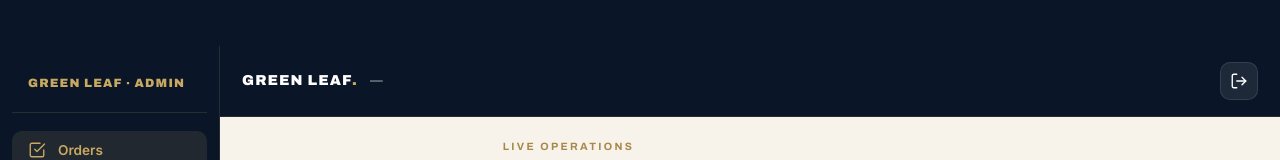
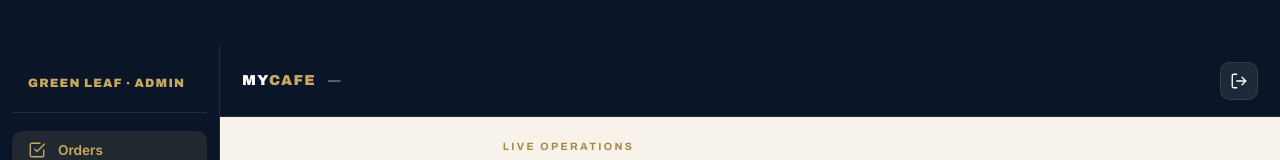
Before and after one commit to saadcs2026-cs/Sample-Restaurant, a website: page public/admin.html in a window 1280 px wide. Shown: the part 754-914 px from the top of the page. Drawn offline with Linux system fonts and the light colour scheme.

Commit message:
Update admin.html

```diff
--- a/public/admin.html
+++ b/public/admin.html
@@ -334,7 +334,7 @@ input,select,textarea{font-family:inherit}
 
   <header class="topbar">
     <div class="topbar-left">
-      <div class="brand">GREEN LEAF<span class="dot">.</span></div>
+      <div class="brand">My<span class="dot">Cafe</span></div>
       <div class="rname" id="rname">—</div>
     </div>
     <div class="topbar-right">
```
